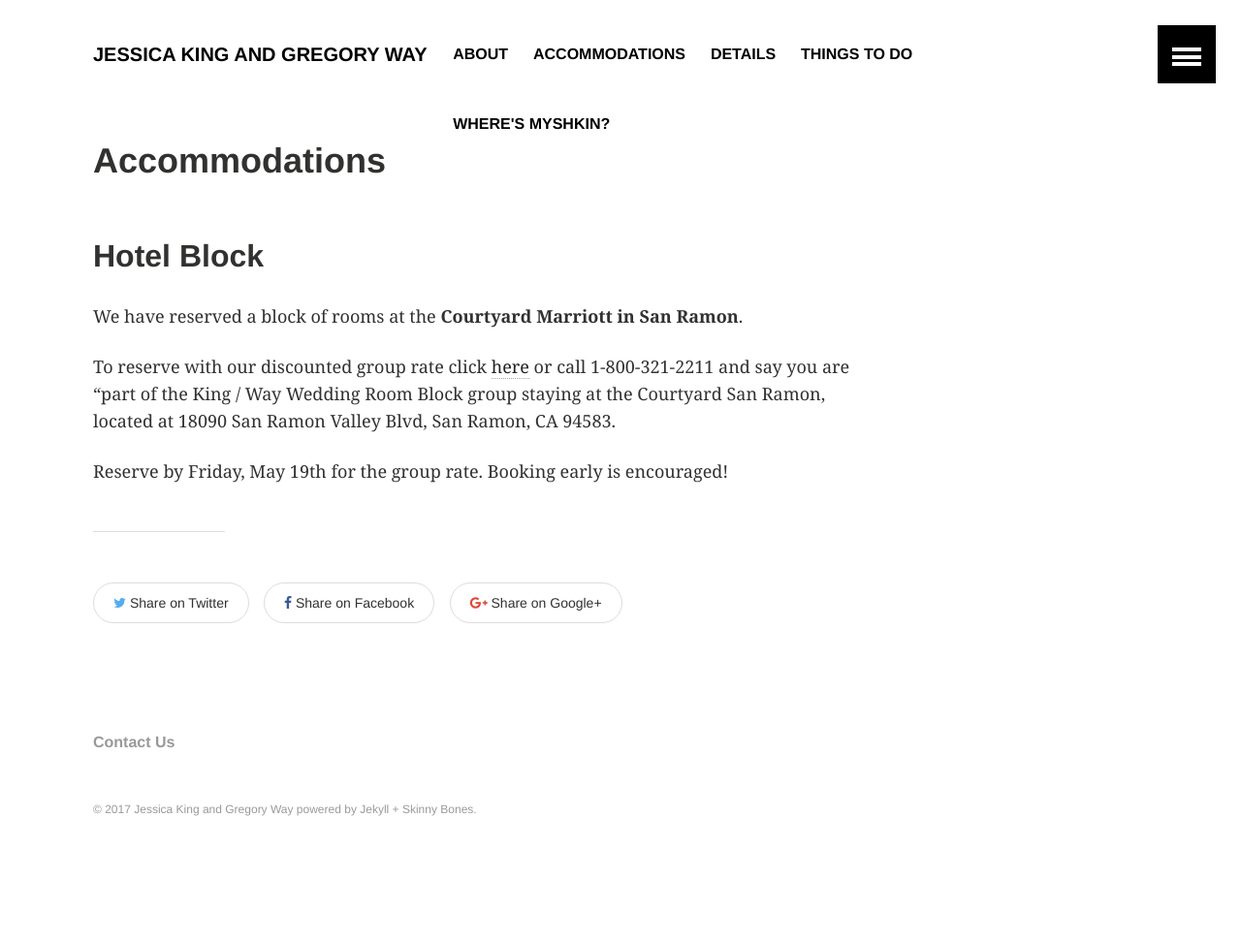
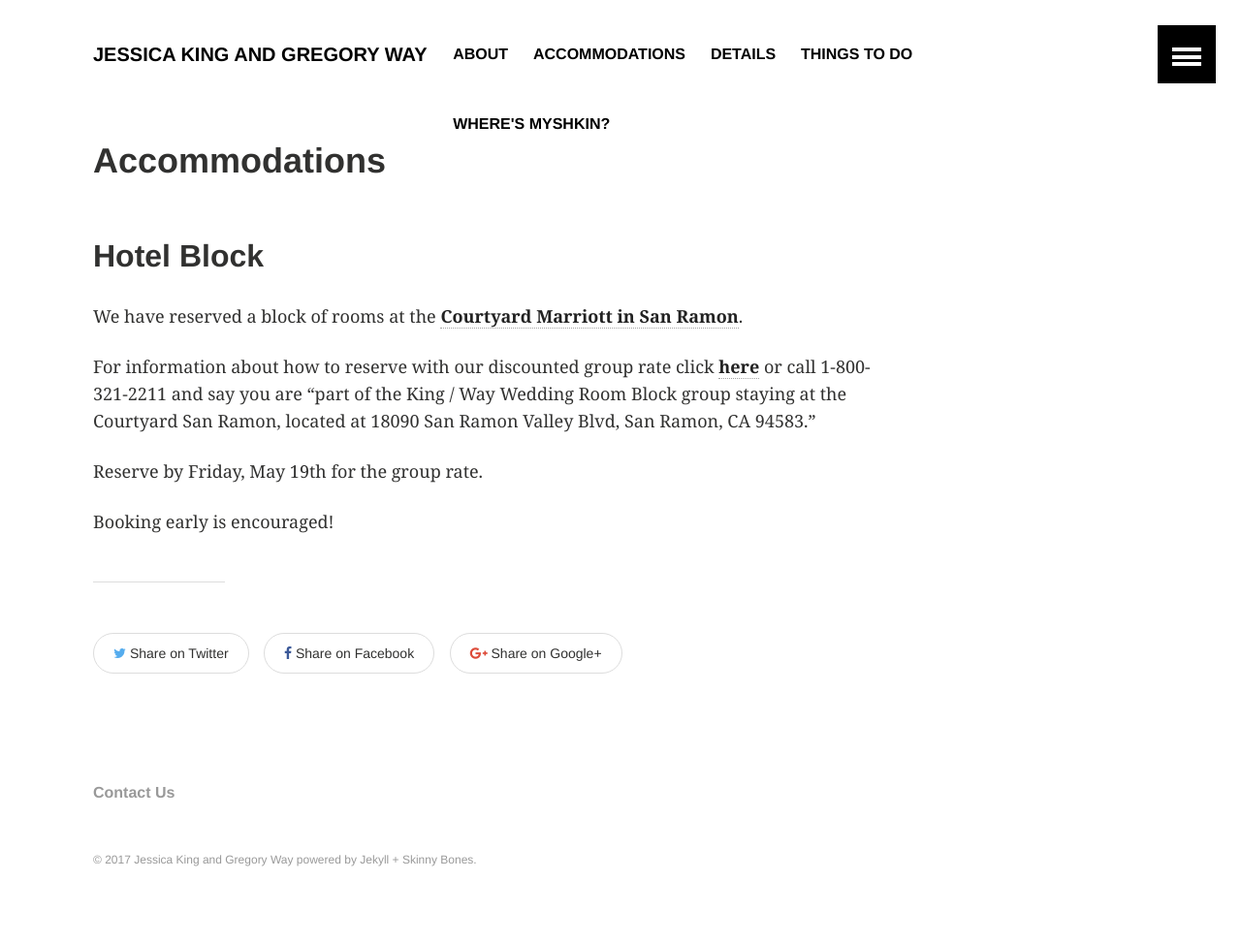
Before and after one commit to gwaybio/wedding, a Jekyll site: the page built from accomodations.md, in a window 1280 px wide. Shown: the whole page at 97% size. Built offline with Jekyll 4.4.1, drawn with Linux system fonts in a browser that asks for light colours; before the commit the page ends 921 px from its top, so only the background shows below that.

```diff
--- a/accomodations.md
+++ b/accomodations.md
@@ -6,10 +6,12 @@ permalink: /accommodations/
 
 ## Hotel Block
 
-We have reserved a block of rooms at the **Courtyard Marriott in San Ramon**.
+We have reserved a block of rooms at the [**Courtyard Marriott in San Ramon**](http://www.marriott.com/hotels/travel/oakrm-courtyard-san-ramon/).
 
-To reserve with our discounted group rate click
-[here](http://www.marriott.com/meeting-event-hotels/group-corporate-travel/groupCorp.mi?resLinkData=King%20and%20Way%20Wedding%20Room%20Block%5Eoakrm%60kwwkwwa%7Ckwwkwwb%60109.00-119.00%60USD%60false%604%606/16/17%606/18/17%605/19/17&app=resvlink&stop_mobi=yes) or call
-1-800-321-2211 and say you are "part of the King / Way Wedding Room Block group staying at the Courtyard San Ramon, located at 18090 San Ramon Valley Blvd, San Ramon, CA 94583.
+For information about how to reserve with our discounted group rate click
+[**here**](http://www.marriott.com/meeting-event-hotels/group-corporate-travel/groupCorp.mi?resLinkData=King%20and%20Way%20Wedding%20Room%20Block%5Eoakrm%60kwwkwwa%7Ckwwkwwb%60109.00-119.00%60USD%60false%604%606/16/17%606/18/17%605/19/17&app=resvlink&stop_mobi=yes) or call
+1-800-321-2211 and say you are "part of the King / Way Wedding Room Block group staying at the Courtyard San Ramon, located at 18090 San Ramon Valley Blvd, San Ramon, CA 94583."
 
-Reserve by Friday, May 19th for the group rate. Booking early is encouraged!
+Reserve by Friday, May 19th for the group rate.
+
+Booking early is encouraged!
```
Also changed, not shown: 2 other files.
